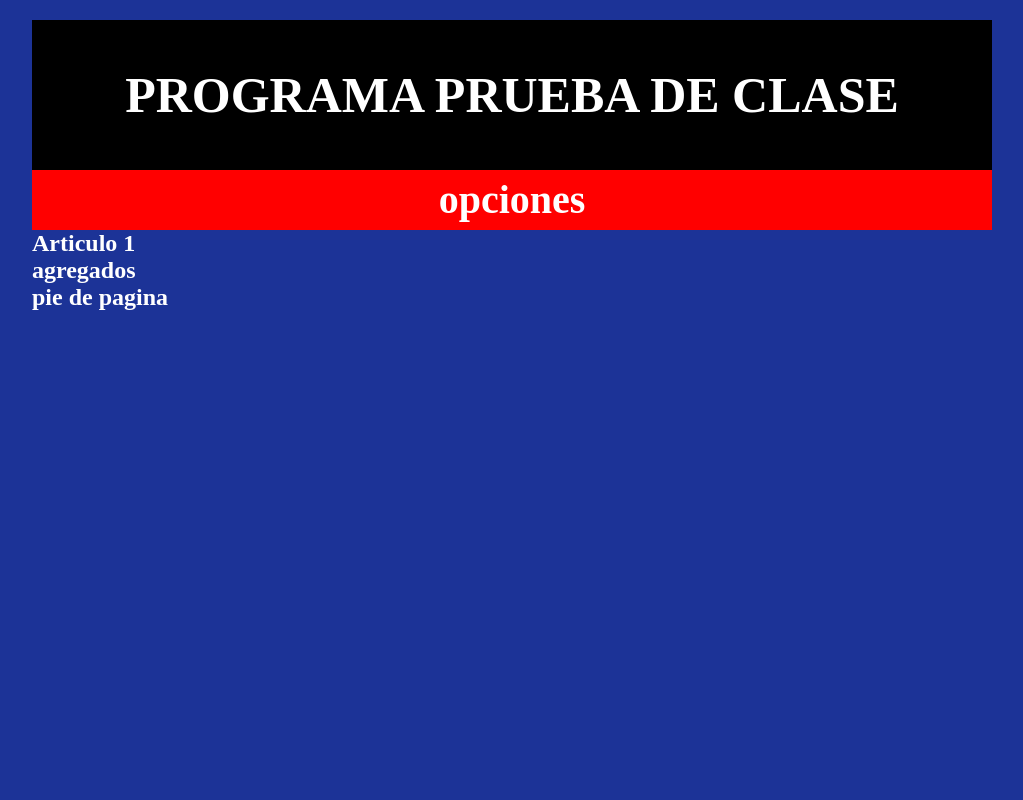
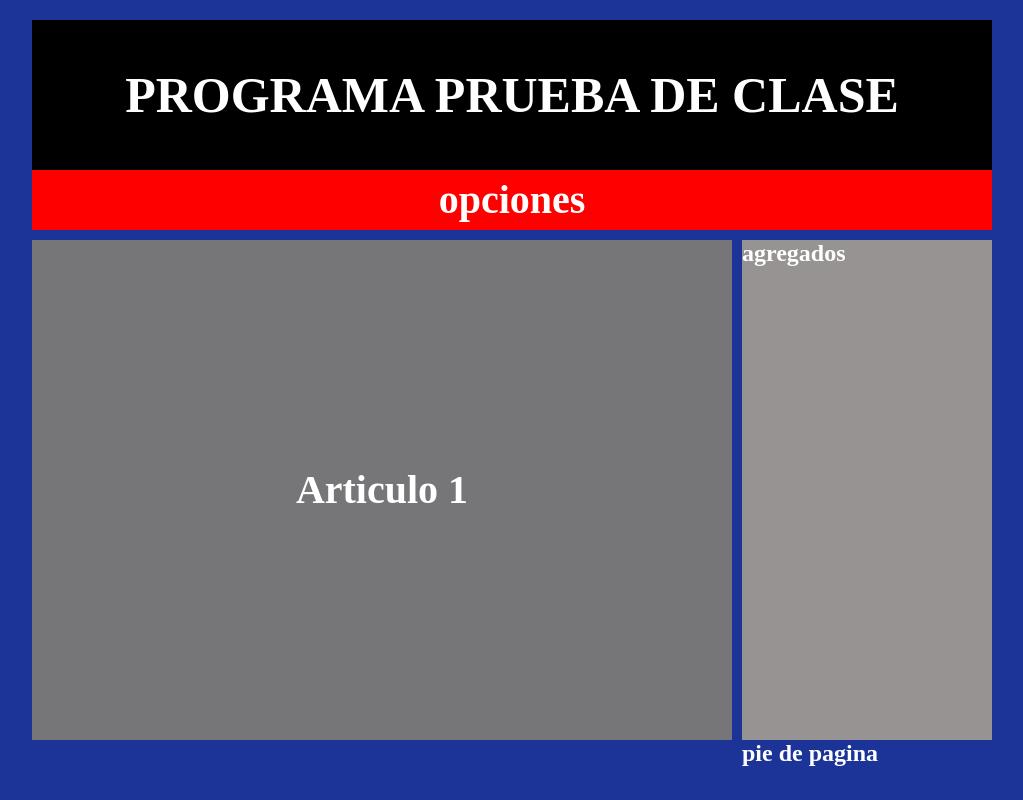
Before and after one commit to zander1948/maquetadoweb, a plain HTML site: page index.html in a window 1280 px wide. Shown: the whole page, without its empty margins (128-1151 px from the left). Drawn offline with Linux system fonts and the light colour scheme.

Commit message:
style.css

```diff
--- a/css/style.css
+++ b/css/style.css
@@ -32,3 +32,26 @@ nav h2{
     text-align: center;
     line-height: 60px;
 }
+#contenido{
+    width: 700px;
+    height: 500px;
+    float: left;
+    background: rgb(118, 118, 120);
+    margin-top: 10px;
+    margin-right: 10px;
+    margin-bottom: 10px;
+}
+
+#contenido h2{
+    font-size: 40px;
+    text-align: center;
+    line-height: 500px;
+}
+
+aside{
+    width: 250px;
+    height: 500px;
+    background: rgb(151, 147, 147);
+    margin-top: 10px;
+    float: right;
+}
```
